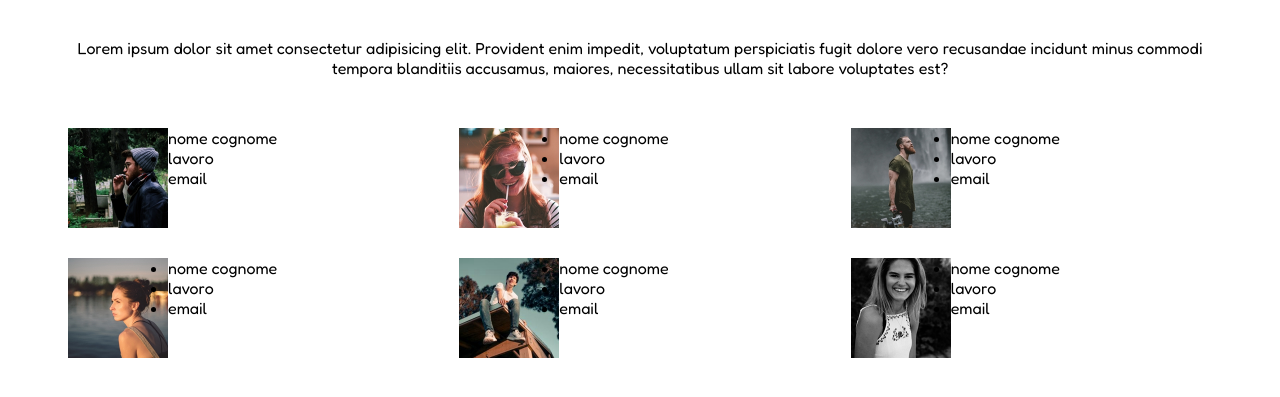
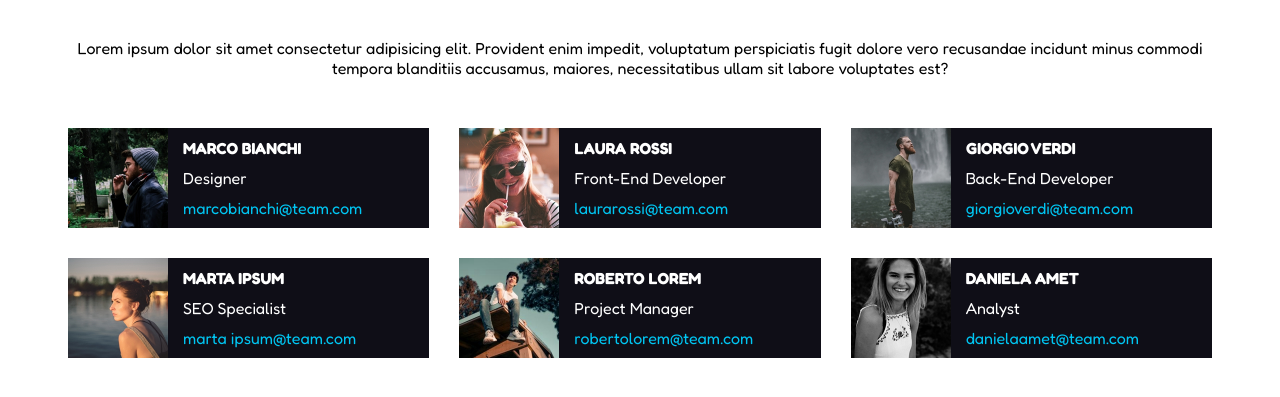
Before and after one commit to FusaroFederico/html-css-flex-cards, a plain HTML site: page index.html in a window 1280 px wide. Shown: the part 101-498 px from the top of the page. Drawn offline with Linux system fonts and the light colour scheme.

Commit message:
add: correct info to index.html; info style to style.css .

```diff
--- a/css/style.css
+++ b/css/style.css
@@ -49,8 +49,33 @@ main {
     height: 100px;
     width: calc((1144px - 60px) / 3);
     display: flex;
+    background-color: #0f0e17;
 }
 
 .card .photo img {
     height: 100%;
 }
+
+.card .info ul {
+    height: 100%;
+    color: white;
+    margin-left: 15px;
+    list-style-type: none;
+    display: flex;
+    flex-direction: column;
+    justify-content: space-evenly;
+}
+
+.card .info .name {
+    font-weight: bold;
+    text-transform: uppercase;
+}
+
+.card .info .job {
+    text-transform: capitalize;
+}
+
+.card .info .e-mail a {
+    text-decoration: none;
+    color: #00c6f3;
+}
--- a/index.html
+++ b/index.html
@@ -32,9 +32,9 @@
                 </div>
                 <div class="info">
                     <ul>
-                        <li class="name">nome cognome</li>
-                        <li class="job">lavoro</li>
-                        <li class="e-mail">email</li>
+                        <li class="name">marco bianchi</li>
+                        <li class="job">designer</li>
+                        <li class="e-mail"><a href="">marcobianchi@team.com</a></li>
                     </ul>
                 </div>
             </div>
@@ -44,9 +44,9 @@
                 </div>
                 <div class="info">
                     <ul>
-                        <li class="name">nome cognome</li>
-                        <li class="job">lavoro</li>
-                        <li class="e-mail">email</li>
+                        <li class="name">laura rossi</li>
+                        <li class="job">front-end developer</li>
+                        <li class="e-mail"><a href="">laurarossi@team.com</a></li>
                     </ul>
                 </div>
             </div>
@@ -56,9 +56,9 @@
                 </div>
                 <div class="info">
                     <ul>
-                        <li class="name">nome cognome</li>
-                        <li class="job">lavoro</li>
-                        <li class="e-mail">email</li>
+                        <li class="name">giorgio verdi</li>
+                        <li class="job">back-end developer</li>
+                        <li class="e-mail"><a href="">giorgioverdi@team.com</a></li>
                     </ul>
                 </div>
             </div>
@@ -68,9 +68,9 @@
                 </div>
                 <div class="info">
                     <ul>
-                        <li class="name">nome cognome</li>
-                        <li class="job">lavoro</li>
-                        <li class="e-mail">email</li>
+                        <li class="name">marta ipsum</li>
+                        <li class="job">SEO specialist</li>
+                        <li class="e-mail"><a href="">marta ipsum@team.com</a></li>
                     </ul>
                 </div>
             </div>
@@ -80,9 +80,9 @@
                 </div>
                 <div class="info">
                     <ul>
-                        <li class="name">nome cognome</li>
-                        <li class="job">lavoro</li>
-                        <li class="e-mail">email</li>
+                        <li class="name">roberto lorem</li>
+                        <li class="job">project manager</li>
+                        <li class="e-mail"><a href="">robertolorem@team.com</a></li>
                     </ul>
                 </div>
             </div>
@@ -92,9 +92,9 @@
                 </div>
                 <div class="info">
                     <ul>
-                        <li class="name">nome cognome</li>
-                        <li class="job">lavoro</li>
-                        <li class="e-mail">email</li>
+                        <li class="name">daniela amet</li>
+                        <li class="job">analyst</li>
+                        <li class="e-mail"><a href="">danielaamet@team.com</a></li>
                     </ul>
                 </div>
             </div>
```
